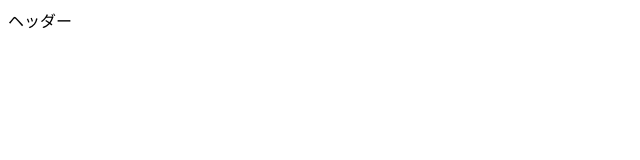
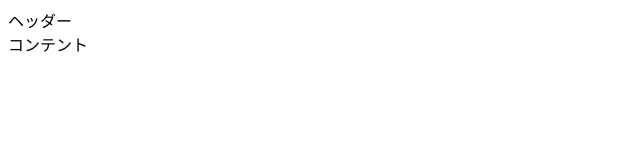
Before and after one commit to UCHIDAnobuhiro/test, a plain HTML site: page index.html in a window 1280 px wide. Shown: the full height of the page, 0-640 px from the left. Drawn offline with Linux system fonts and the light colour scheme.

Commit message:
コンテンツ制作

```diff
--- a/index.html
+++ b/index.html
@@ -7,5 +7,6 @@
   </head>
   <body>
     <header>ヘッダー</header>
+    <main>コンテント</main>
   </body>
 </html>
```
